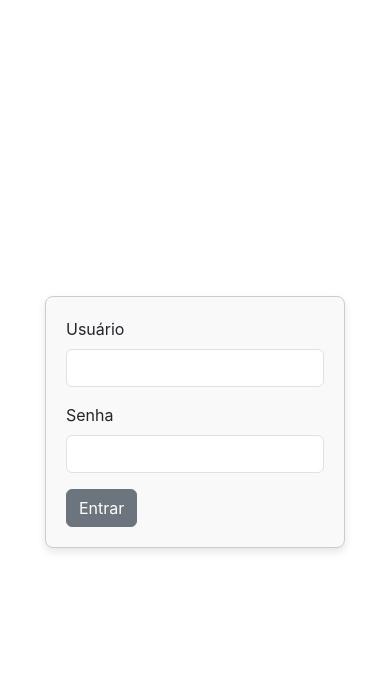
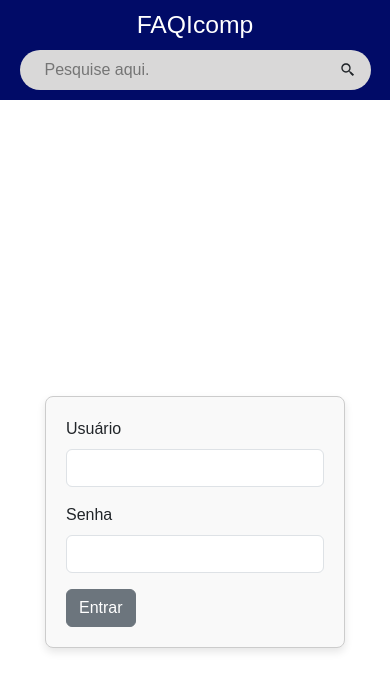
Before and after one commit to NinjaCompacto/FAQCOMP, a React (Create React App) app in the folder frontend/: page /login in a window 390 px wide. Shown: the top 690 px of the page. Built offline with nearby package versions, Linux system fonts and the light colour scheme.

Commit message:
Primeira versão da header

```diff
--- a/frontend/package.json
+++ b/frontend/package.json
@@ -9,6 +9,7 @@
     "bootstrap": "^5.3.3",
     "react": "^18.3.1",
     "react-dom": "^18.3.1",
+    "react-icons": "^5.3.0",
     "react-router-dom": "^6.28.0",
     "react-scripts": "5.0.1",
     "reactstrap": "^9.2.3",
--- a/frontend/src/App.js
+++ b/frontend/src/App.js
@@ -1,17 +1,21 @@
 // src/App.js
 // essa pagina exibe a pagina principal do site.
-import React from 'react';
-import { BrowserRouter as Router, Routes, Route } from 'react-router-dom';
-import Login from './pages/Login';
+import React from "react";
+import { BrowserRouter as Router, Routes, Route } from "react-router-dom";
+import Login from "./pages/Login";
+import Navbar from "./Components/Navbar/Navbar";
 
 function App() {
   return (
+    <div>
+      <Navbar />
       <Router>
         <Routes>
           <Route path="/login" element={<Login />} />
           {/* Outras rotas podem ser adicionadas aqui */}
         </Routes>
       </Router>
+    </div>
   );
 }
 
--- /dev/null
+++ b/frontend/src/Components/Navbar/Navbar.css
@@ -0,0 +1,58 @@
+.navbar {
+  display: flex;
+  align-items: center;
+  justify-content: space-between;
+  width: 100%;
+  height: 70px;
+  background: rgb(1, 11, 103);
+  padding: 15px 7%;
+}
+.navbar h2 {
+  margin: 0;
+  color: #fff;
+}
+
+.search-box {
+  display: flex;
+  align-items: center;
+  width: 750px;
+  height: 40px;
+  align-items: center;
+  justify-content: center;
+  background: #d9d8d8;
+  padding: 10px 20px;
+  border-radius: 50px;
+}
+.search-box input {
+  flex: 1;
+  background: transparent;
+  color: black;
+  border: 0;
+  outline: 0;
+  font-size: 18px;
+  margin-left: 10px;
+}
+
+/* Estilos para dispositivos móveis */
+@media (max-width: 768px) {
+  .navbar {
+    flex-direction: column;
+    height: auto;
+    padding: 10px 5%;
+  }
+
+  .navbar h2 {
+    margin-bottom: 10px;
+    text-align: center;
+  }
+
+  .search-box {
+    width: 100%;
+    padding: 8px 15px;
+    border-radius: 30px;
+  }
+
+  .search-box input {
+    font-size: 16px;
+  }
+}
--- /dev/null
+++ b/frontend/src/Components/Navbar/Navbar.js
@@ -0,0 +1,17 @@
+import React from "react";
+import { BiSearchAlt2 } from "react-icons/bi";
+import "./Navbar.css";
+
+const Navbar = () => {
+  return (
+    <div className="navbar">
+      <h2>FAQIcomp</h2>
+      <div className="search-box">
+        <input type="text" placeholder="Pesquise aqui." />
+        <BiSearchAlt2></BiSearchAlt2>
+      </div>
+    </div>
+  );
+};
+
+export default Navbar;
--- a/frontend/src/index.css
+++ b/frontend/src/index.css
@@ -1,13 +1,20 @@
 body {
   margin: 0;
-  font-family: -apple-system, BlinkMacSystemFont, 'Segoe UI', 'Roboto', 'Oxygen',
-    'Ubuntu', 'Cantarell', 'Fira Sans', 'Droid Sans', 'Helvetica Neue',
+  font-family: -apple-system, BlinkMacSystemFont, "Segoe UI", "Roboto", "Oxygen",
+    "Ubuntu", "Cantarell", "Fira Sans", "Droid Sans", "Helvetica Neue",
     sans-serif;
   -webkit-font-smoothing: antialiased;
   -moz-osx-font-smoothing: grayscale;
 }
 
 code {
-  font-family: source-code-pro, Menlo, Monaco, Consolas, 'Courier New',
+  font-family: source-code-pro, Menlo, Monaco, Consolas, "Courier New",
     monospace;
 }
+
+* {
+  margin: 0;
+  padding: 0;
+  box-sizing: border-box;
+  font-family: sans-serif;
+}
```
Also changed, not shown: frontend/src/pages/Home.js (added, +7 -0 lines), 1 other file (tests, documents, lock files or other folders). Lines whose indentation alone changed are shown as unchanged.
